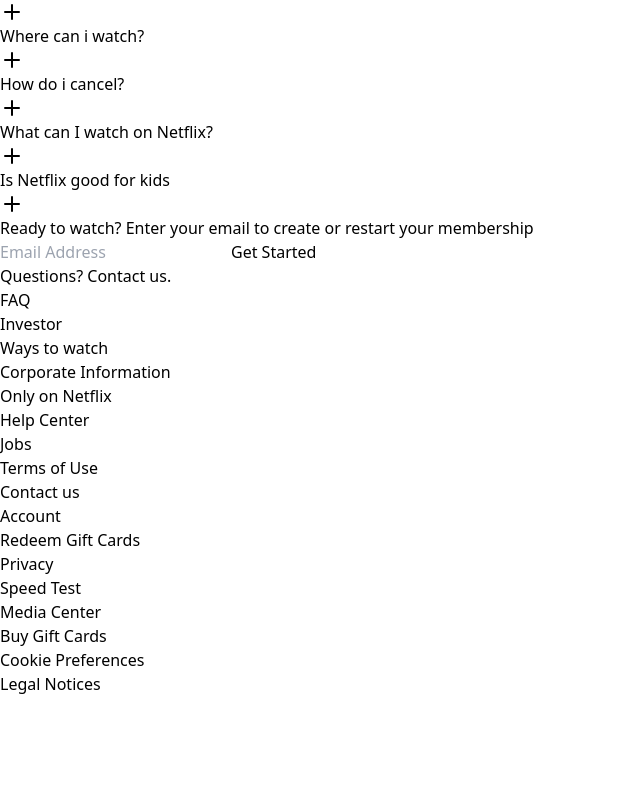
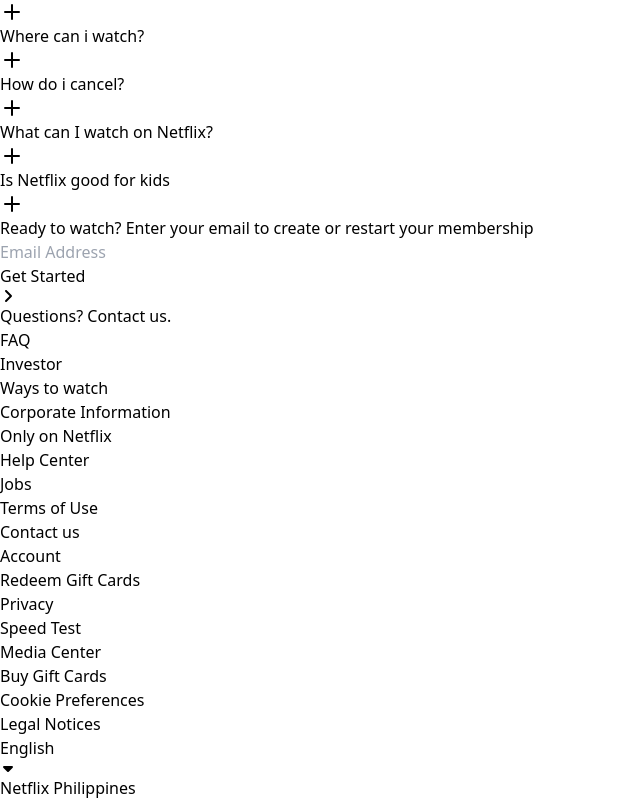
Before and after one commit to AceMalto/react-netflix_clone, a React (Vite) app: page / in a window 1280 px wide. Shown: the part 4692-5492 px from the top of the page, without its empty margins (0-640 px from the left). Before the commit the page ends 5388 px from the top, so only its background shows below. Built offline with nearby package versions, Linux system fonts and the light colour scheme.

Commit message:
footer done

```diff
--- a/src/components/Footer.jsx
+++ b/src/components/Footer.jsx
@@ -1,21 +1,24 @@
 import React from 'react'
+import { FaAngleRight, FaCaretDown } from "react-icons/fa6";
 
 const Footer = () => {
     return (
-        <div className='bg-black'>
+        <div className='bg-black px-20 pb-10'>
             <div className='pt-5 space-y-4'>
                 <h3 className='text-center'>Ready to watch? Enter your email to create or restart your membership</h3>
-                <div className='space-x-3 text-center'>
-                    <input type="text" className='p-2 w-96 outline-none text-white bg-black border border-white' placeholder='Email Address'/>
-                    <button className='bg-red-600'>
-                        Get Started
-                    </button>
+                <div className='flex justify-center items-center space-x-3'>
+                    <input type="text" className='p-2 md:w-[500px] outline-none text-white bg-black border border-white' placeholder='Email Address'/>
+                    <div className=''>
+                        <button className='flex items-center justify-center bg-red-600 py-2 px-5'>
+                            Get Started <FaAngleRight/>
+                        </button>
+                    </div>
                 </div>
             </div>
 
-            <div>
+            <div className='space-y-7 text-base text-[#B3A8A8]'>
                 <h3 className=' underline'>Questions? Contact us.</h3>
-                <div className=' grid grid-rows-5'>
+                <div className=' grid grid-cols-4 gap-4 '>
                     <p className=' underline'>FAQ</p>
                     <p className=' underline'>Investor</p>
                     <p className=' underline'>Ways to watch</p>
@@ -34,6 +37,12 @@
                     <p className=' underline'>Cookie Preferences</p>
                     <p className=' underline'>Legal Notices</p>
                 </div>
+                <div className=''>
+                    <button className='flex items-center px-10 py-2 bg-[#0F0F0F] border rounded-sm'>
+                        English <FaCaretDown/>
+                    </button>
+                </div>
+                <h4>Netflix Philippines</h4>
             </div>
         </div>
     )
```
